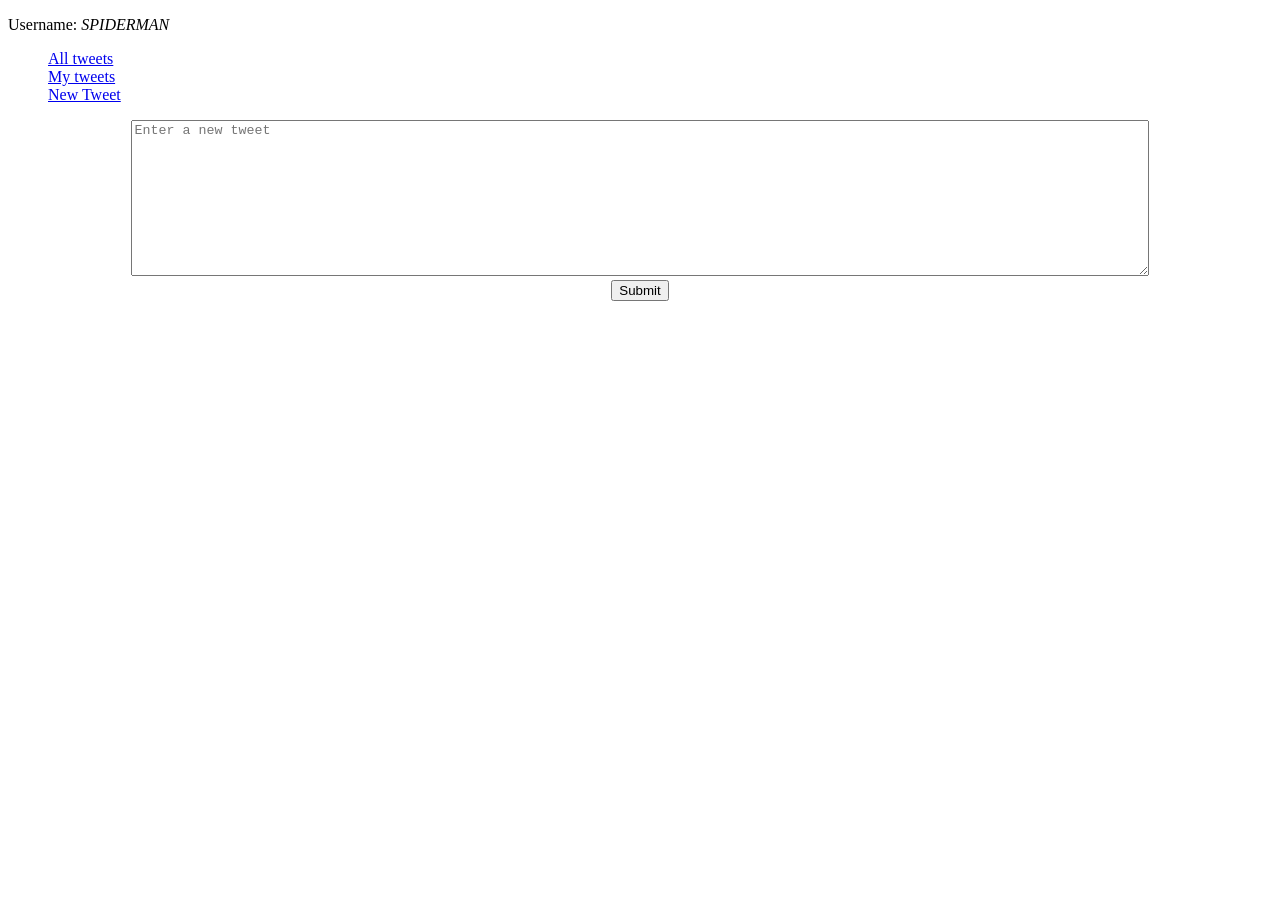
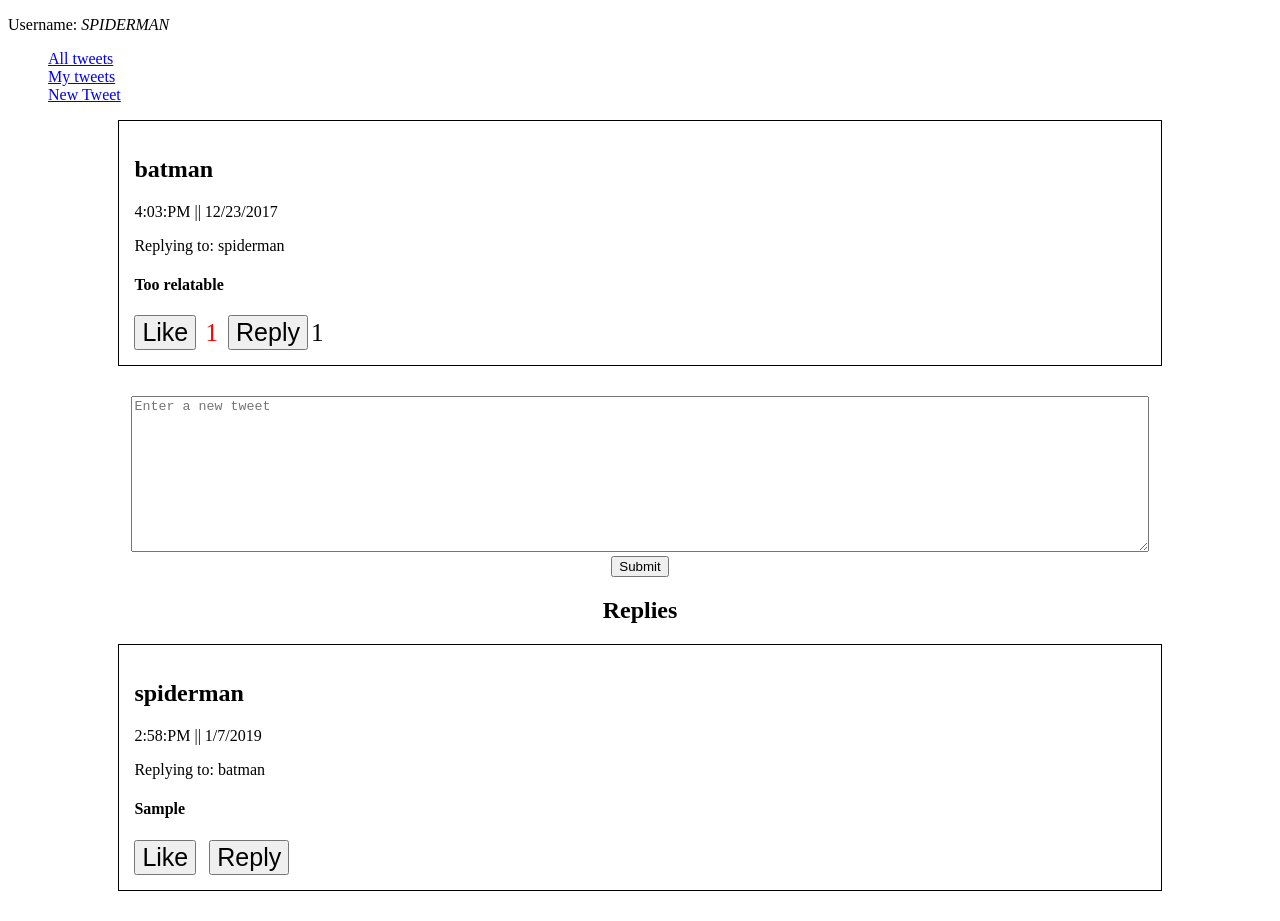
Before and after one commit to Serg702/myTweetsPages, a React (Create React App) app: page /reply/26p5pskqi88i58qmza2gid in a window 1280 px wide. Both pictures are taken after typing "Sample" into the empty fields and a click on the button "Submit". Before the commit the page ends 800 px from the top, so only its background shows below. Built offline with nearby package versions, Linux system fonts and the light colour scheme.

Commit message:
Add logic

```diff
--- a/src/App.js
+++ b/src/App.js
@@ -38,7 +38,7 @@ class App extends Component {
               <Route path="/" exact component={Main} />
               <Route path="/my" exact component={MyTweets} />
               <Route path="/new" exact component={CreateTweet} />
-              <Route path="/reply" component={Reply} />
+              <Route path="/reply/:id" component={Reply} />
             </div>
           )}
         </div>
--- a/src/actions/tweets.js
+++ b/src/actions/tweets.js
@@ -27,11 +27,11 @@ export const removeLike = (id, authedUser) => {
   };
 };
 
-export const tweetReply = id => {
+export const tweetReply = (replyingTo, id) => {
   return {
     type: REPLY_TO_TWEET,
+    replyingTo,
     id
-    //
   };
 };
 
@@ -61,8 +61,8 @@ export function toggleLike(tweet) {
   };
 }
 
-export function replyToTweet(id) {
-  return (dispatch, getState) => {
-    console.log(id);
+export function replyToTweet(replyingTo, id) {
+  return dispatch => {
+    dispatch(tweetReply(replyingTo, id));
   };
 }
--- a/src/components/CreateTweet.js
+++ b/src/components/CreateTweet.js
@@ -1,6 +1,6 @@
 import React, { Component } from "react";
 import { connect } from "react-redux";
-import { addNewTweet } from "../actions/tweets";
+import { addNewTweet, replyToTweet } from "../actions/tweets";
 import { updateUserTweets } from "../actions/users";
 import uuid from "uuid";
 import { css } from "emotion";
@@ -9,7 +9,7 @@ const containerStyle = css`
   text-align: center;
 `;
 const elementStyle = css`
-  min-width: 80%;
+  width: 80%;
   min-height: 150px;
 `;
 class CreateTweet extends Component {
@@ -19,10 +19,15 @@ class CreateTweet extends Component {
 
   handleSubmit = e => {
     e.preventDefault();
-    if (this.state.value) {
+    const { dispatch, replyingTo } = this.props;
+    const { value } = this.state;
+    if (value) {
       const id = uuid().replace(/-/g, "");
-      this.props.dispatch(addNewTweet(this.state.value, id));
-      this.props.dispatch(updateUserTweets(id));
+      dispatch(addNewTweet(value, id));
+      dispatch(updateUserTweets(id));
+      if (replyingTo) {
+        dispatch(replyToTweet(replyingTo, id));
+      }
     } else {
       alert("Please enter text");
     }
--- a/src/components/Reply.js
+++ b/src/components/Reply.js
@@ -1,16 +1,56 @@
 import React, { Component } from "react";
+import { connect } from "react-redux";
 import CreateTweet from "./CreateTweet";
+import uuid from "uuid";
 import Tweet from "./Tweet";
+import { css } from "emotion";
 
+const itemListStyle = css`
+  max-width: 80%;
+  margin: 0 auto 30px;
+  border: 1px solid #000;
+  padding: 15px;
+  label: tweet-li;
+`;
+const listStyle = css`
+  list-style-type: none;
+  padding: 0;
+  label: tweets-ul;
+`;
+const container = css`
+  text-align: center;
+`;
 class Reply extends Component {
   render() {
+    const { tweets, match } = this.props;
+    const replies = tweets[match.params.id].replies;
     return (
       <div>
-        {/* <Tweet /> */}
-        <CreateTweet />
+        <div className={itemListStyle}>
+          <Tweet replyId={match.params.id} />
+        </div>
+
+        <CreateTweet replyingTo={match.params.id} />
+        <div className={container}>
+          <h2>{replies.length >= 1 && "Replies"}</h2>
+        </div>
+        <ul className={listStyle}>
+          {replies.length >= 1 &&
+            replies.map(id => (
+              <li key={uuid()} className={itemListStyle}>
+                <Tweet replyId={id} />
+              </li>
+            ))}
+        </ul>
       </div>
     );
   }
 }
 
-export default Reply;
+const mapStateToProps = ({ tweets }) => {
+  return {
+    tweets
+  };
+};
+
+export default connect(mapStateToProps)(Reply);
--- a/src/components/Tweet.js
+++ b/src/components/Tweet.js
@@ -1,7 +1,7 @@
 import React, { Component } from "react";
 import { connect } from "react-redux";
-import { toggleLike, replyToTweet } from "../actions/tweets";
-import { Link, withRouter } from "react-router-dom";
+import { toggleLike } from "../actions/tweets";
+import { Link } from "react-router-dom";
 import { css } from "emotion";
 
 const numStyleActive = css`
@@ -19,8 +19,11 @@ const buttonStyle = css`
 `;
 class Tweet extends Component {
   handleLike = () => {
-    const { tweet } = this.props;
-    this.props.dispatch(toggleLike(tweet.id));
+    const { tweets, tweet, replyId } = this.props;
+
+    this.props.dispatch(
+      toggleLike(`${replyId ? tweets[replyId].id : tweet.id}`)
+    );
   };
 
   handleTime = timestamp => {
@@ -31,22 +34,11 @@ class Tweet extends Component {
     );
   };
 
-  handleReply = () => {
-    const { dispatch, tweet } = this.props;
-    this.setState({ redirect: true });
-    dispatch(replyToTweet(tweet.id));
-  };
-
   render() {
-    const {
-      author,
-      text,
-      likes,
-      timestamp,
-      replyingTo,
-      replies,
-      id
-    } = this.props.tweet;
+    const { tweets, tweet, replyId } = this.props;
+    const { author, text, likes, timestamp, replyingTo, replies, id } = replyId
+      ? tweets[replyId]
+      : tweet;
 
     const dateSubmitted = this.handleTime(timestamp);
     return (
@@ -90,4 +82,4 @@ const mapStateToProps = ({ authedUser, tweets }) => {
     tweets
   };
 };
-export default withRouter(connect(mapStateToProps)(Tweet));
+export default connect(mapStateToProps)(Tweet);
--- a/src/reducers/tweets.js
+++ b/src/reducers/tweets.js
@@ -50,10 +50,17 @@ export default function tweets(state = null, action) {
         }
       };
     case REPLY_TO_TWEET:
-      var { id } = action;
+      var { replyingTo, id } = action;
       return {
         ...state,
-        replies: [...state[id].replies, id]
+        [replyingTo]: {
+          ...state[replyingTo],
+          replies: [...state[replyingTo].replies, id]
+        },
+        [id]: {
+          ...state[id],
+          replyingTo: replyingTo
+        }
       };
     default:
       return state;
```
